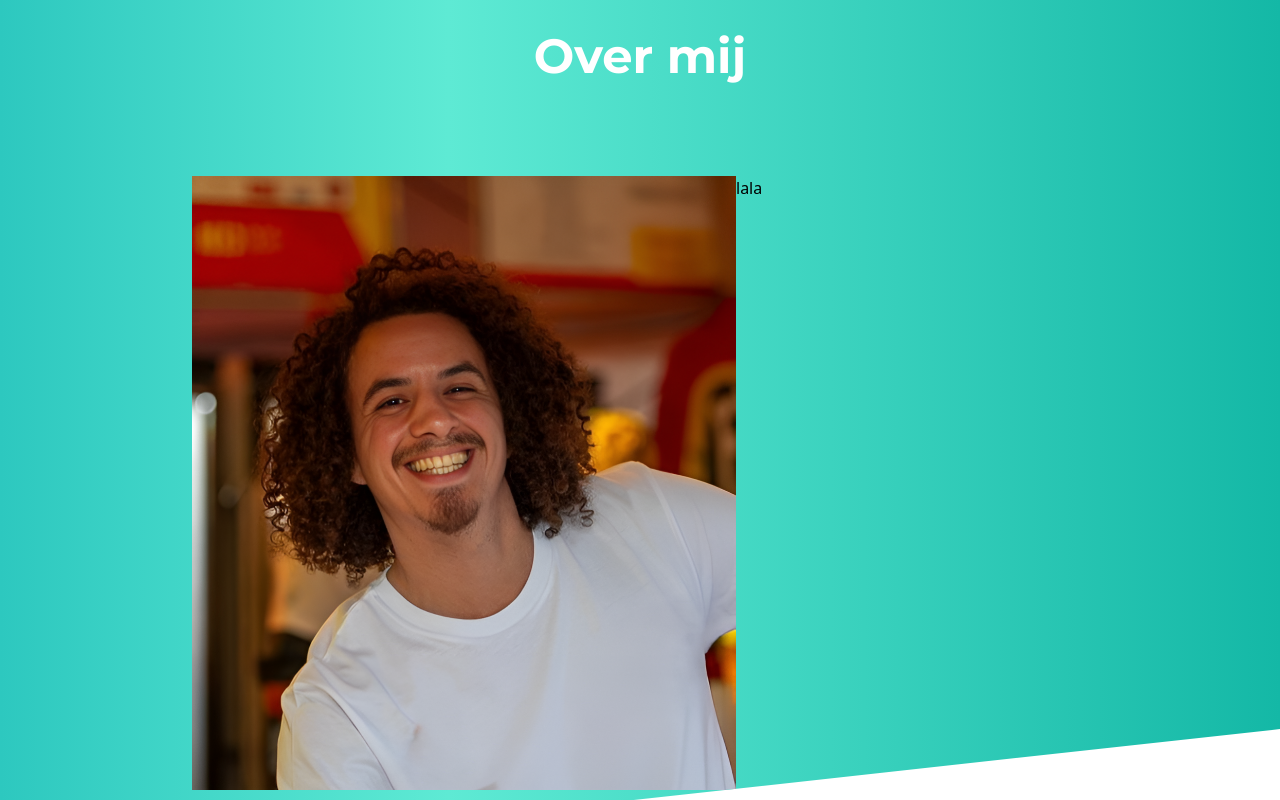
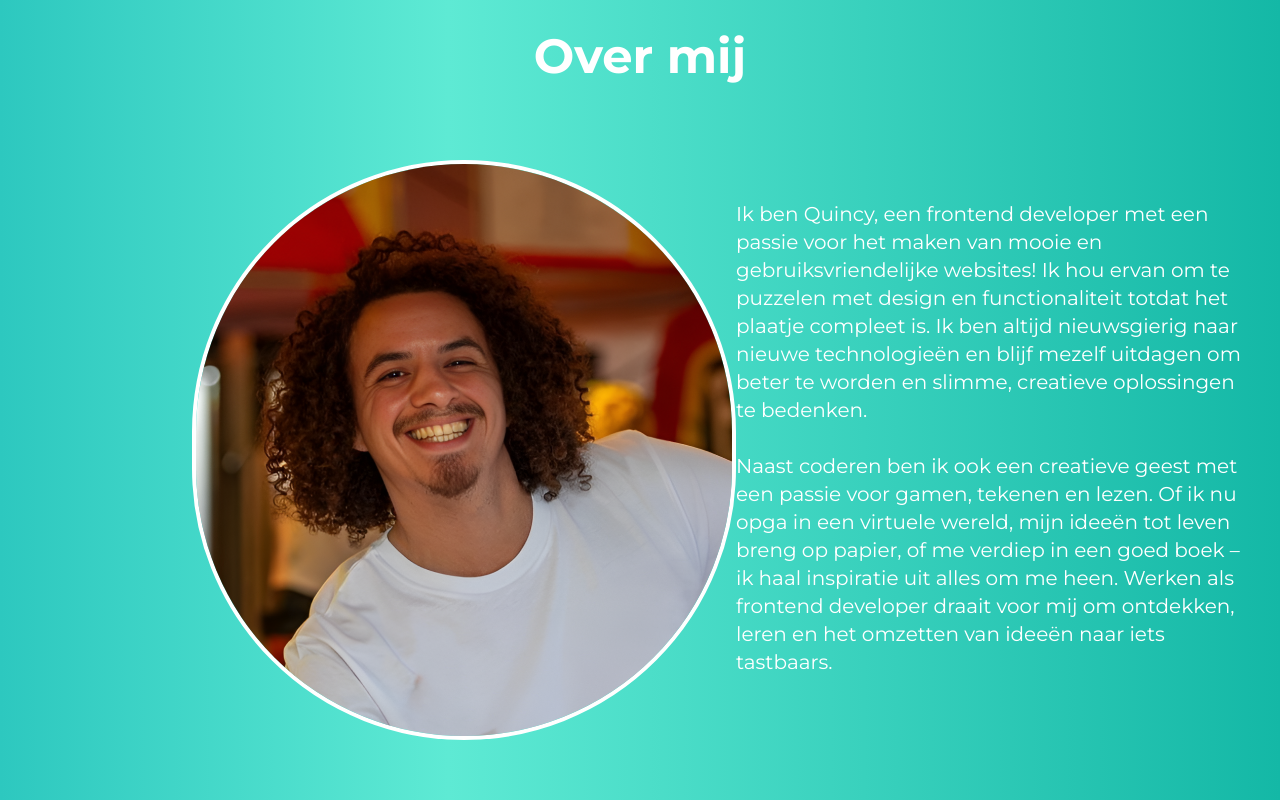
Before and after one commit to Quincy-Fer/portfolio, a React (Vite) app: page / in a window 1280 px wide. Shown: the part 3580-4380 px from the top of the page. Built offline with nearby package versions, Linux system fonts and the light colour scheme; a web font is replaced by a local one.

Commit message:
Over mij sectie geschreven

```diff
--- a/src/components/About.tsx
+++ b/src/components/About.tsx
@@ -7,10 +7,31 @@ const About = () => {
       <h2 className="text-center font-montserrat font-bold  text-5xl text-white py-10 mt-20 ">
         Over mij
       </h2>
-      <div className=" pb-20 pt-14 pl-48  ">
-        <div className="grid grid-cols-2 justify-center">
-          <img src={profiel} alt="profielfoto" />
-          <p>lala</p>
+      <div className=" pb-20 pt-10 pl-48  ">
+        <div className="grid grid-cols-2  pb-40 justify-items-start">
+          <img
+            src={profiel}
+            alt="profielfoto"
+            className="rounded-full bg-cover w-[580px] h-[580px] border-4 border-white"
+          />
+          <p
+            className="text-white mt-10 max-w-[520px] font-montserrat text-xl
+        "
+          >
+            Ik ben Quincy, een frontend developer met een passie voor het maken
+            van mooie en gebruiksvriendelijke websites! Ik hou ervan om te
+            puzzelen met design en functionaliteit totdat het plaatje compleet
+            is. Ik ben altijd nieuwsgierig naar nieuwe technologieën en blijf
+            mezelf uitdagen om beter te worden en slimme, creatieve oplossingen
+            te bedenken. <br />
+            <br />
+            Naast coderen ben ik ook een creatieve geest met een passie voor
+            gamen, tekenen en lezen. Of ik nu opga in een virtuele wereld, mijn
+            ideeën tot leven breng op papier, of me verdiep in een goed boek –
+            ik haal inspiratie uit alles om me heen. Werken als frontend
+            developer draait voor mij om ontdekken, leren en het omzetten van
+            ideeën naar iets tastbaars.
+          </p>
         </div>
       </div>
     </section>
```
